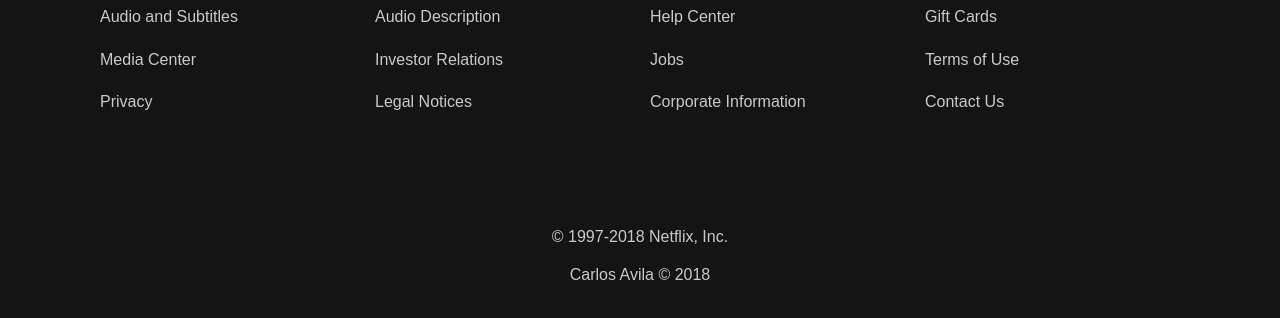
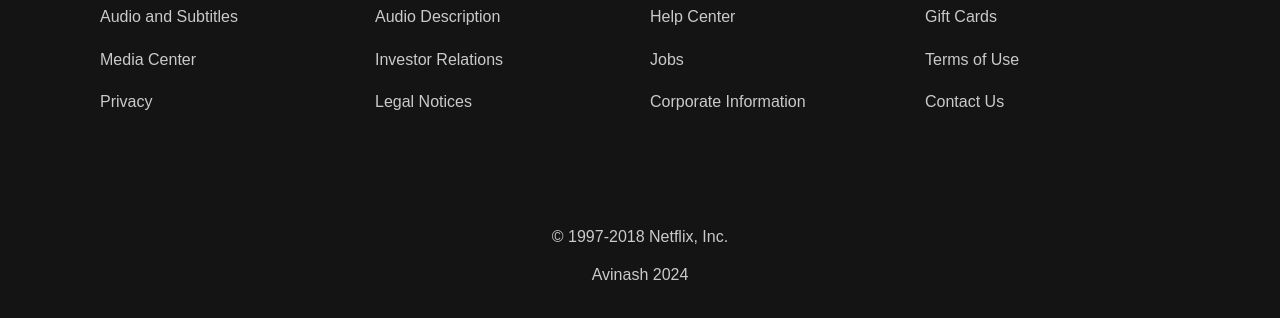
Before and after one commit to avinashankur/bharat-intern, a plain HTML site: page netflix-clone/index.html in a window 1280 px wide. Shown: the part 1796-2114 px from the top of the page. Drawn offline with Linux system fonts and the light colour scheme.

Commit message:
fixed:footer

```diff
--- a/netflix-clone/index.html
+++ b/netflix-clone/index.html
@@ -128,7 +128,7 @@
 
     <footer>
       <p>&copy 1997-2018 Netflix, Inc.</p>
-      <p>Carlos Avila &copy 2018</p>
+      <p>Avinash 2024</p>
     </footer>
   </div>
 </body>
```
